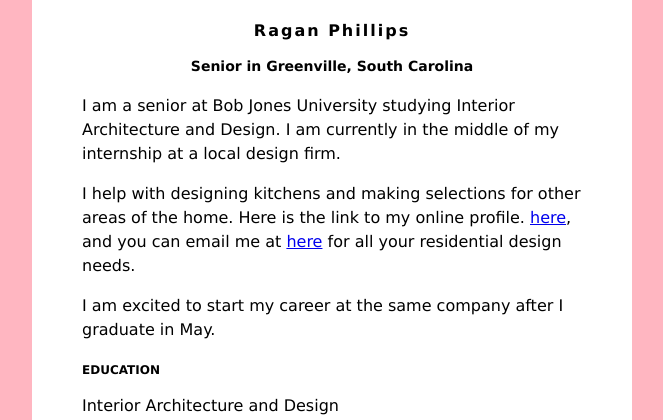
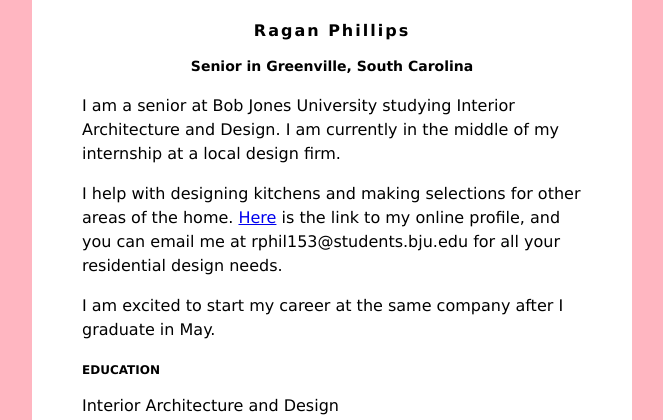
Before and after one commit to rphil153/rphil153.github.io, a plain HTML site: page index.html in a window 1280 px wide. Shown: the top 420 px of the page, without its empty margins (308-971 px from the left). Drawn offline with Linux system fonts and the light colour scheme.

Commit message:
Update index.html

```diff
--- a/index.html
+++ b/index.html
@@ -35,9 +35,7 @@ h3 {
 
          <p>I am a senior at Bob Jones University studying Interior Architecture and Design. I am currently in the middle of my internship at a local design firm.</p>
          <p>
-            I help with designing kitchens and making selections for other areas of the home. Here is the link to my online profile.
-            <a href="https://raguphillips02.myportfolio.com/">here</a>, and you can email me at
-            <a href="rphil153@students.bju.edu">here</a> for all your residential design needs.
+            I help with designing kitchens and making selections for other areas of the home. <a href="https://raguphillips02.myportfolio.com/">Here</a> is the link to my online profile, and you can email me at rphil153@students.bju.edu for all your residential design needs.
          </p>
          <p>
             I am excited to start my career at the same company after I graduate in May.
@@ -45,7 +43,6 @@ h3 {
         <h3>EDUCATION</h3>
         Interior Architecture and Design<br />
         Bob Jones University<br />
-        Example image:
         <img src="C:\Users\ragup\OneDrive\Desktop\CapstonePresentation.jpg" />
     </div>
 </body>
```
